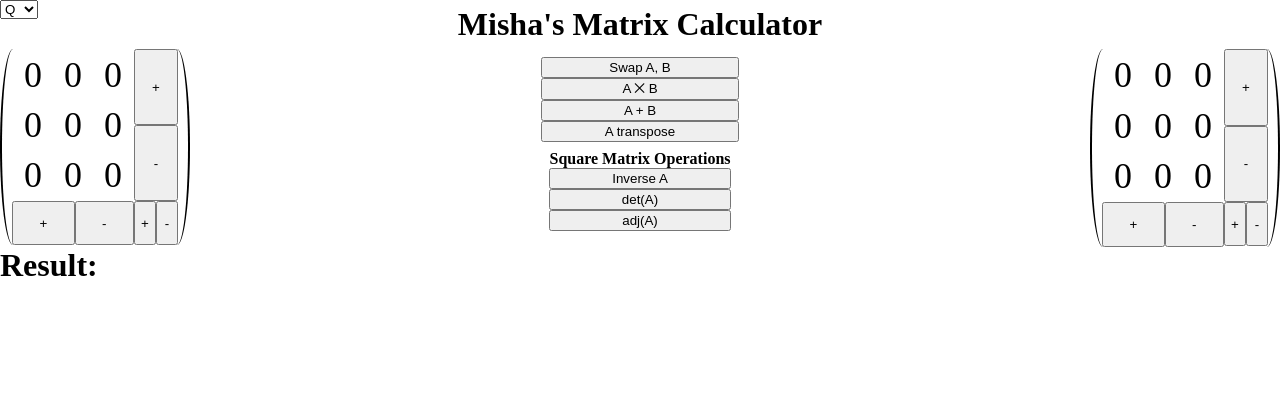
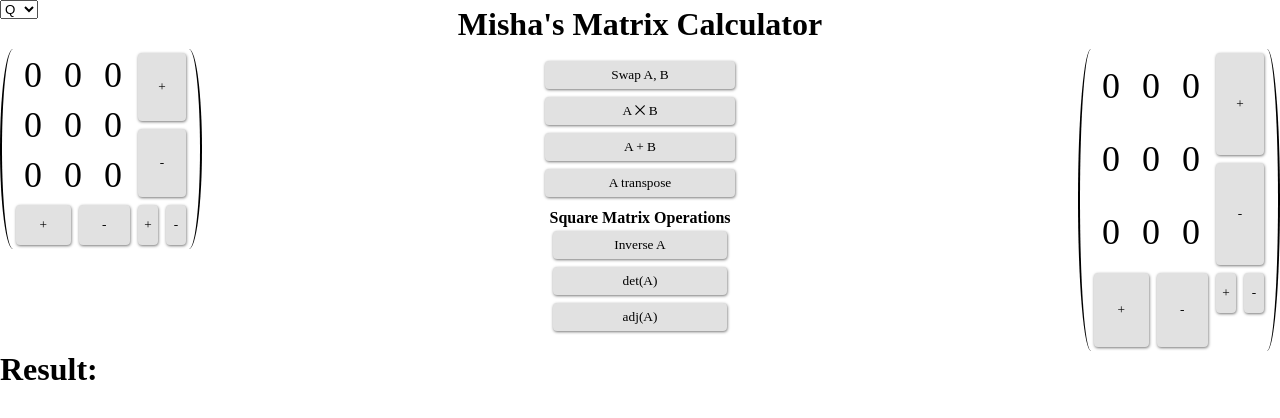
Before and after one commit to farberbrodsky/MatrixCalculator, a React (Create React App) app: page / in a window 1280 px wide. Shown: the top 418 px of the page. Built offline with nearby package versions, Linux system fonts and the light colour scheme.

Commit message:
Style buttons

```diff
--- a/src/MatrixComponent.module.css
+++ b/src/MatrixComponent.module.css
@@ -79,6 +79,6 @@
 
 .rowColAdd, .rowColSub {
   padding: 0;
-  height: 44px;
-  width: 22px;
+  height: 40px;
+  width: 20px;
 }
--- a/src/index.css
+++ b/src/index.css
@@ -6,3 +6,24 @@ body {
 h1, h2, h3, h4, h5, h6, p {
   margin: 0;
 }
+
+button {
+  padding: 6px;
+  margin: 4px;
+  border-radius: 4px;
+  font-family: inherit;
+  color: black;
+  background: #e1e1e1;
+  transition: background .05s ease-out;
+  border: none;
+  cursor: pointer;
+  box-shadow: 0.5px 1px 3px #777;
+}
+
+button:hover {
+  background: #d5d5d5;
+}
+
+button:active {
+  background: #bfbfbf;
+}
```
